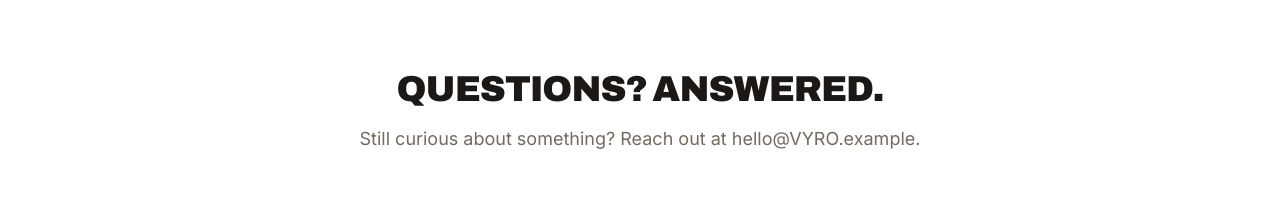
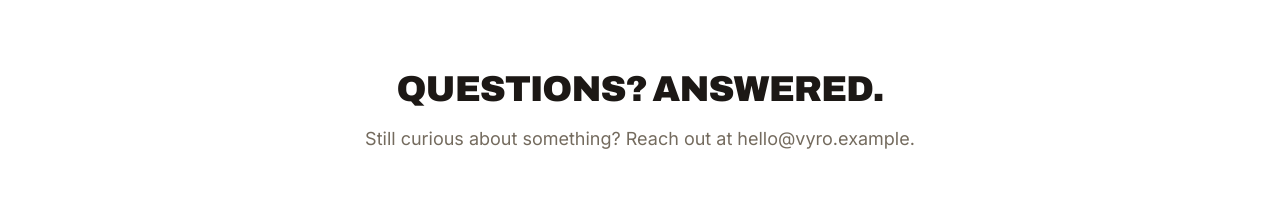
Before and after one commit to 2sloowwww/Vyro, a Next.js app: page / in a window 1280 px wide. Shown: the part 3900-4108 px from the top of the page. Built offline with nearby package versions, Linux system fonts and the light colour scheme.

Commit message:
Fix email domain case in FAQ section

```diff
--- a/src/components/sections/faq.tsx
+++ b/src/components/sections/faq.tsx
@@ -36,7 +36,7 @@ export function FAQ() {
           Questions? Answered.
         </h2>
         <p className="mt-4 text-lg text-muted-foreground">
-          Still curious about something? Reach out at hello@VYRO.example.
+          Still curious about something? Reach out at hello@vyro.example.
         </p>
       </div>
 
```
